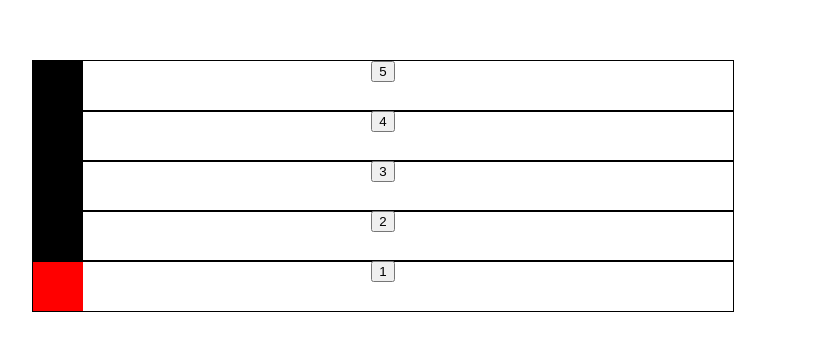
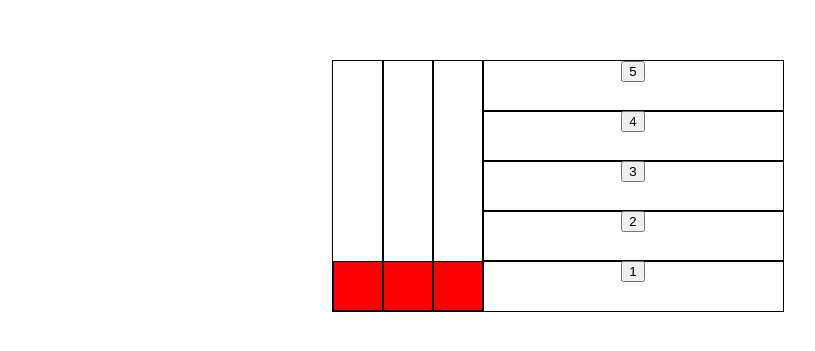
Before and after one commit to Exenity12/elevatoreEmulatorTestTask, a Vue app: page / in a window 1280 px wide. Shown: the part 139-490 px from the top of the page, without its empty margins (167-982 px from the left). Built offline with nearby package versions, Linux system fonts and the light colour scheme.

Commit message:
preparation for scaling the elevator, the basis is

```diff
--- a/src/App.vue
+++ b/src/App.vue
@@ -2,11 +2,13 @@
   <div>
     <div class="mainBoard">
       <Elevator
-        v-bind:numberFloor="elevatorPosition"
-        v-bind:purposeOfTheMovement="purposeOfTheMovement"
-        v-bind:moveDirectionElevator="moveDirectionElevator"
-        v-bind:elevatorIsWait="elevatorIsWait"
+        v-for="item in arrayElevator"
+        v-bind:numberFloor="item.elevatorPosition"
+        v-bind:purposeOfTheMovement="item.purposeOfTheMovement"
+        v-bind:moveDirectionElevator="item.moveDirectionElevator"
+        v-bind:elevatorIsWait="item.elevatorIsWait"
       />
+      <div>
         <Floor
           v-for="item in floors"
           v-bind:floorNumber="item.number"
@@ -14,6 +16,7 @@
           v-bind:buttonActiveId="item.id"
           v-on:changeFloorNumber="addFloorNumber"
         />
+      </div>
     </div>
   </div>
 </template>
@@ -27,8 +30,11 @@ import Elevator from "@/components/Elevator"
 export default {
   name: 'App',
   data(){
-    let floorCount = 5;
+    let floorCount = 5; // Количество этажей
+    let elevatorCount = 3; // Количество лифтов
+    let arrayElevator = [];
     let buttonId = 0;
+    let elevatorId = 0;
     let floors = [];
     while(floorCount > 0){
       floors.push({
@@ -38,19 +44,29 @@ export default {
       });
       floorCount--;
       buttonId++;
-    }
+    };
+    while(elevatorCount > 0){
+      arrayElevator.push({
+        elevatorId: elevatorId,
+        elevatorPosition: 1,
+        moveDirectionElevator: "",
+        purposeOfTheMovement: "",
+        elevatorIsWait: false,
+        arrayWayElevatorInAllFloor: [],
+        elevatorMovementTimer: ""
+      });
+      elevatorId++;
+      elevatorCount--;
+    };
     return {
+      arrayElevator,
       alredyInProgres: true,
       elevatorTimeOut: 1000,
-      elevatorPosition: 1,
-      elevatorIsWait: false,
       floors,
       arrayWayElevator: [1],
       arrayWayElevatorInAllFloor: [],
       localArrayWayElevator: [],
       matchingFloors: false,
-      moveDirectionElevator: "",
-      purposeOfTheMovement: "",
       inactiveButton: false,
 
     }
@@ -75,46 +91,46 @@ export default {
     },
 
     moveElevator(){
+      console.log(this.arrayElevator)
       if(this.inactiveButton){
-        let arr = this.floors.find(item => item.number == this.arrayWayElevatorInAllFloor[0]);
-        if(this.arrayWayElevatorInAllFloor[0] == this.arrayWayElevatorInAllFloor[1]){
+        let arr = this.floors.find(item => item.number == this.arrayElevator[0].arrayWayElevatorInAllFloor[0]);
+        if(this.arrayElevator[0].arrayWayElevatorInAllFloor[0] == this.arrayElevator[0].arrayWayElevatorInAllFloor[1]){
           arr.active = false;
           this.inactiveButton = false;
-          this.elevatorIsWait = true;
+          this.arrayElevator[0].elevatorIsWait = true;
         };
       }
-      if(this.arrayWayElevatorInAllFloor.length == 1){
-        this.elevatorIsWait = false;
-        this.purposeOfTheMovement = "";
-        this.moveDirectionElevator = "";
+      if(this.arrayElevator[0].arrayWayElevatorInAllFloor.length == 1){
+        this.arrayElevator[0].elevatorIsWait = false;
+        this.arrayElevator[0].purposeOfTheMovement = "";
+        this.arrayElevator[0].moveDirectionElevator = "";
         return;
       }
-      this.arrayWayElevatorInAllFloor.splice(0, 1);
-      console.log(this.arrayWayElevatorInAllFloor)
+      this.arrayElevator[0].arrayWayElevatorInAllFloor.splice(0, 1);
       let loopIteration = 0;
-      while(loopIteration < this.arrayWayElevatorInAllFloor.length){
-        if(this.arrayWayElevatorInAllFloor[loopIteration] == this.arrayWayElevatorInAllFloor[loopIteration + 1]){
-          this.purposeOfTheMovement = this.arrayWayElevatorInAllFloor[loopIteration];
-          if(this.elevatorPosition < this.arrayWayElevatorInAllFloor[loopIteration]) {
-            this.moveDirectionElevator = "↑";
-            this.elevatorIsWait = false;
-          } else if(this.elevatorPosition > this.arrayWayElevatorInAllFloor[loopIteration]){
-            this.moveDirectionElevator = "↓";
-            this.elevatorIsWait = false;
+      while(loopIteration < this.arrayElevator[0].arrayWayElevatorInAllFloor.length){
+        if(this.arrayElevator[0].arrayWayElevatorInAllFloor[loopIteration] == this.arrayElevator[0].arrayWayElevatorInAllFloor[loopIteration + 1]){
+          this.arrayElevator[0].purposeOfTheMovement = this.arrayElevator[0].arrayWayElevatorInAllFloor[loopIteration];
+          if(this.arrayElevator[0].elevatorPosition < this.arrayElevator[0].arrayWayElevatorInAllFloor[loopIteration]) {
+            this.arrayElevator[0].moveDirectionElevator = "↑";
+            this.arrayElevator[0].elevatorIsWait = false;
+          } else if(this.arrayElevator[0].elevatorPosition > this.arrayElevator[0].arrayWayElevatorInAllFloor[loopIteration]){
+            this.arrayElevator[0].moveDirectionElevator = "↓";
+            this.arrayElevator[0].elevatorIsWait = false;
           };
           break;
         };
         loopIteration++;
       }
-      if(this.arrayWayElevatorInAllFloor[0] == this.arrayWayElevatorInAllFloor[1]){
+      if(this.arrayElevator[0].arrayWayElevatorInAllFloor[0] == this.arrayElevator[0].arrayWayElevatorInAllFloor[1]){
         this.inactiveButton = true;
       };
-      this.elevatorPosition = this.arrayWayElevatorInAllFloor[0];
+      this.arrayElevator[0].elevatorPosition = this.arrayElevator[0].arrayWayElevatorInAllFloor[0];
       let iteratingTheArray = 0;
     },
 
     addFloorNumber(number, buttonId){
-      console.log(number)
+      if(this.floors[buttonId].active == true) return
       this.localArrayWayElevator = [];
       this.matchingFloors = false;
       if(this.arrayWayElevator){
@@ -126,7 +142,7 @@ export default {
       this.arrayWayElevator.push(number);
       this.floors[buttonId].active = true;
       this.passedFloors(this.arrayWayElevator[0], this.arrayWayElevator[1]).forEach((item) => {
-        this.arrayWayElevatorInAllFloor.push(item);
+        this.arrayElevator[0].arrayWayElevatorInAllFloor.push(item);
       });
       if(this.alredyInProgres){
         setInterval(this.moveElevator, this.elevatorTimeOut);
@@ -137,24 +153,18 @@ export default {
   },
 }
 
-
-
-// сохранение состояния
-// разное кол-во elevators
-//
-
-
-
 </script>
 
 <style>
 
 .mainBoard {
+  display: flex;
+  flex-direction: row;
   text-align: center;
   position: absolute;
   float: left;
   top: 200px;
-  left: 200px;
+  left: 500px;
 }
 
 </style>
--- a/src/components/Elevator.vue
+++ b/src/components/Elevator.vue
@@ -26,18 +26,19 @@ export default {
 
 <style>
 .mineElevator{
-    position: absolute;
-    width: 50px;
-    height: 100%;
-    background-color: black;
+  position: relative;
+  width: 50px;
+  outline: 1px solid #000;
 }
 
 .elevator{
-    position: absolute;
-    width: 50px;
-    height: 50px;
-    background-color: red;
-    transition-duration: 1s;
+  position: absolute;
+  margin: 1px;
+  width: 48px;
+  height: 48px;
+  background-color: red;
+  outline: 1px solid #000;
+  transition-duration: 1s;
 }
 
 .wait {
--- a/src/components/Floor.vue
+++ b/src/components/Floor.vue
@@ -20,7 +20,7 @@ export default {
 <style>
 .floor{
   position: relative;
-  width: 700px;
+  width: 300px;
   height: 50px;
   outline: 1px solid #000;
 }
```
Lines whose indentation alone changed are shown as unchanged.
